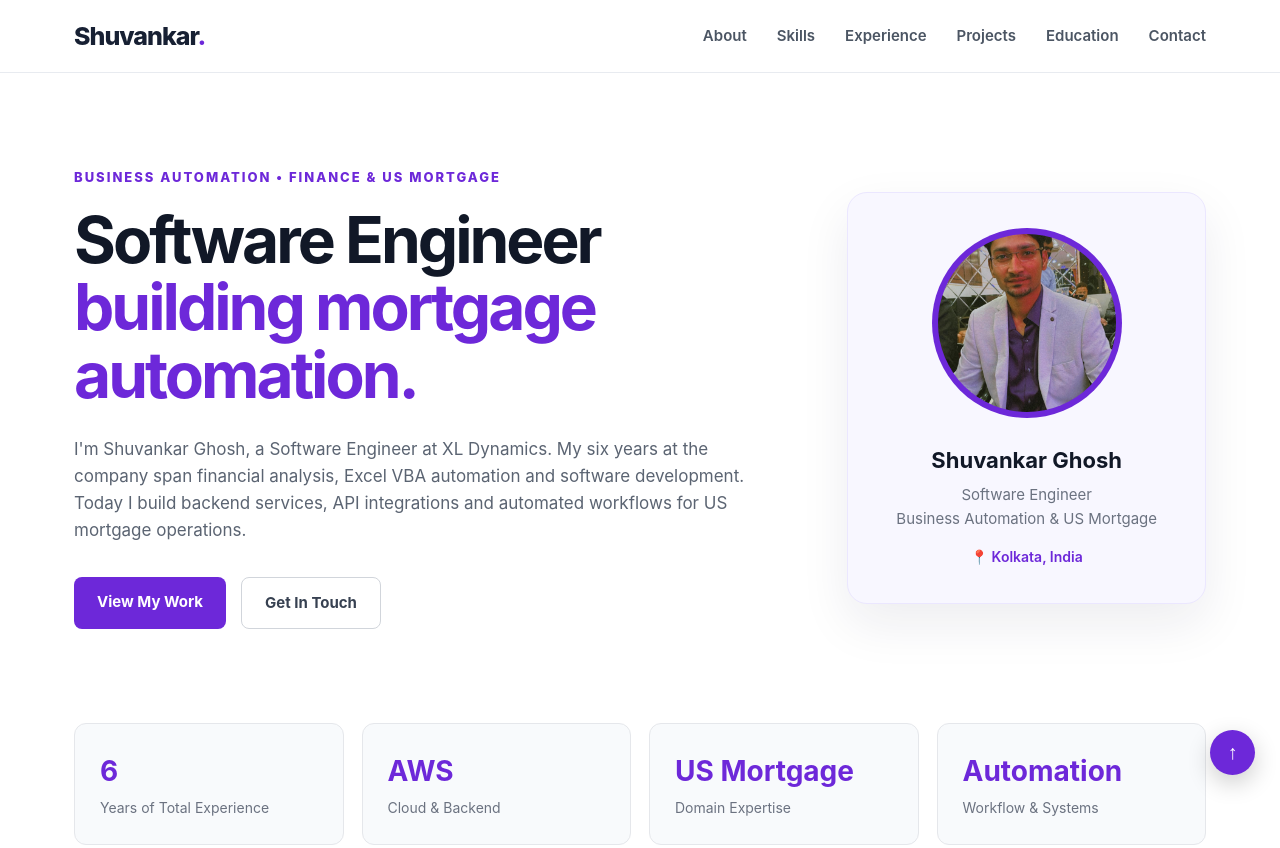
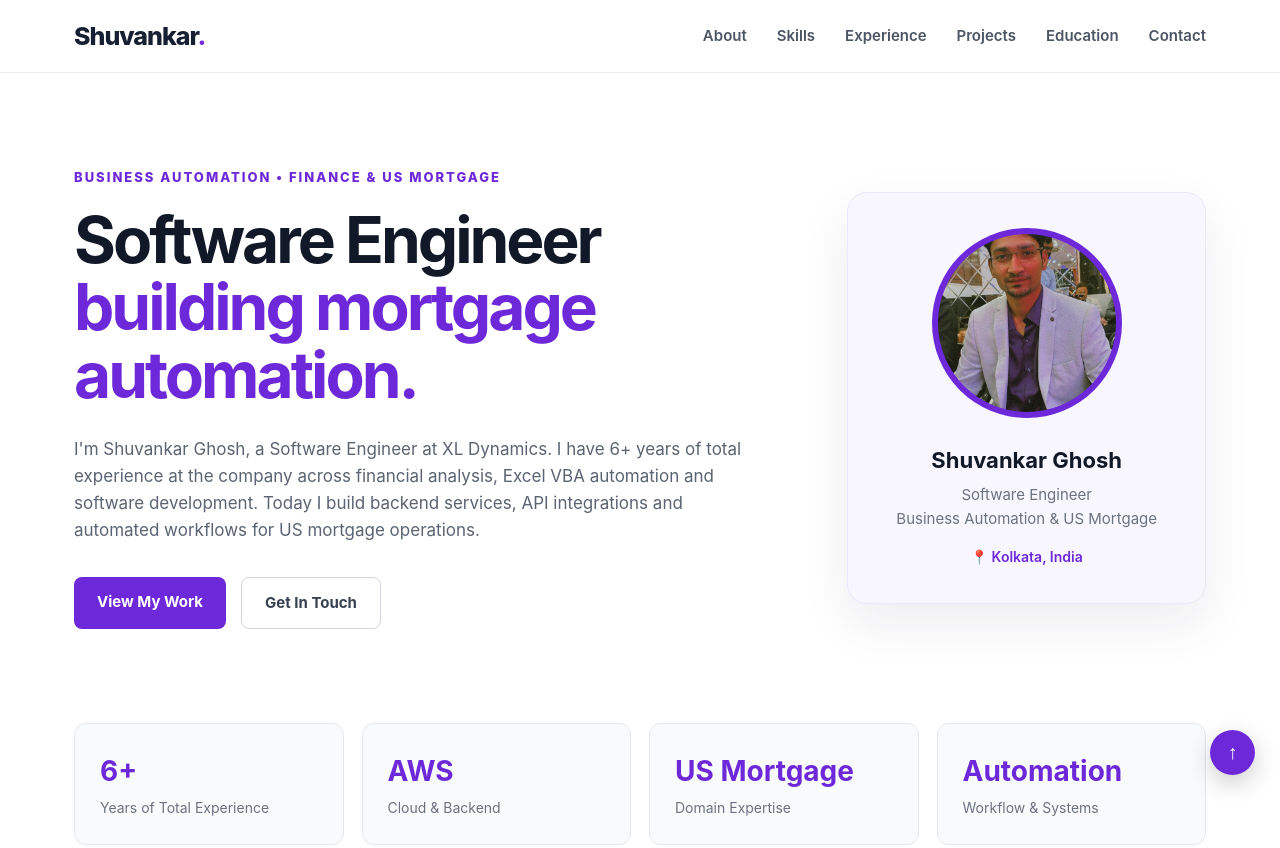
Before and after one commit to Shuvankar-debug/shuvankar-debug.github.io, a plain HTML site: page index.html in a window 1280 px wide. Shown: the top 848 px of the page. Drawn offline with Linux system fonts and the light colour scheme.

Commit message:
Update index.html

```diff
--- a/index.html
+++ b/index.html
@@ -85,10 +85,11 @@
 
 
         <p class="hero-description">
-          I'm Shuvankar Ghosh, a Software Engineer at XL Dynamics. My six
-          years at the company span financial analysis, Excel VBA automation
-          and software development. Today I build backend services, API
-          integrations and automated workflows for US mortgage operations.
+          I'm Shuvankar Ghosh, a Software Engineer at XL Dynamics. I have
+          6+ years of total experience at the company across financial analysis,
+          Excel VBA automation and software development. Today I build backend
+          services, API integrations and automated workflows for US mortgage
+          operations.
         </p>
 
 
@@ -160,7 +161,7 @@
       <div class="stat-card">
 
         <h3>
-          6
+          6+
         </h3>
 
         <p>
```
